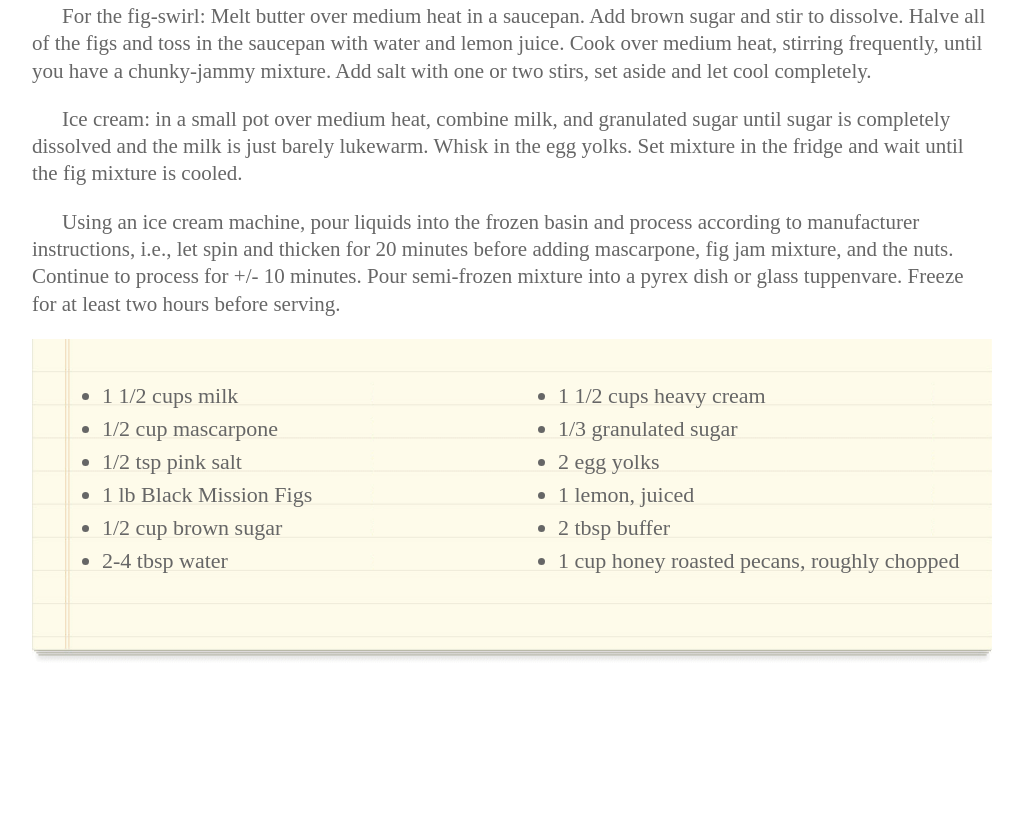
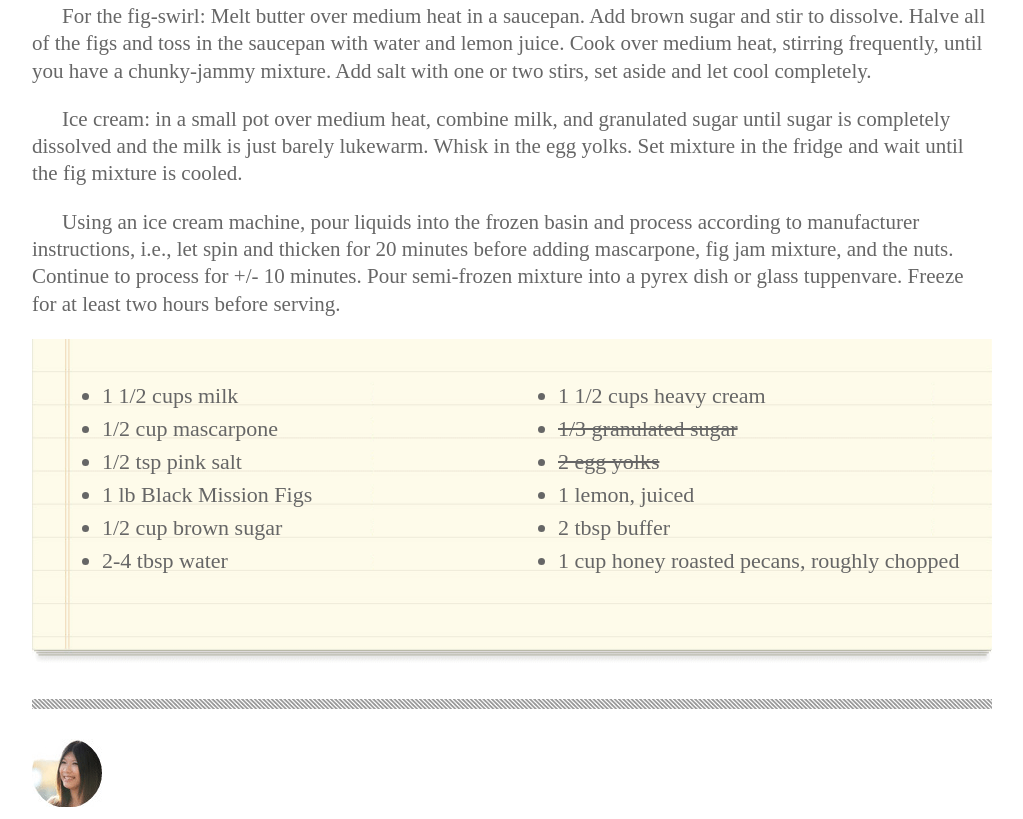
Before and after one commit to brendanrsmith/chocolate-pizza, a plain HTML site: page index.html in a window 1280 px wide. Shown: the part 925-1744 px from the top of the page, without its empty margins (128-1151 px from the left). Before the commit the page ends 1602 px from the top, so only its background shows below. Drawn offline with Linux system fonts and the light colour scheme; a web font is replaced by a local one.

Commit message:
added footer div

```diff
--- a/index.html
+++ b/index.html
@@ -63,12 +63,18 @@
                 <li>2-4 tbsp water</li>
                 <br>
                 <li>1 1/2 cups heavy cream </li>
-                <li>1/3 granulated sugar </li>
-                <li>2 egg yolks </li>
+                <li class="strike">1/3 granulated sugar </li>
+                <li class="strike">2 egg yolks </li>
                 <li>1 lemon, juiced </li>
                 <li>2 tbsp buffer </li>
                 <li>1 cup honey roasted pecans, roughly chopped</li>
             </ul>
+            <div class="divider"></div>
+            <div>
+                <div class="headshot">
+                    <img src="assets/van-pic.png"/>
+                </div>
+            </div>
         </div>
     </div>
 
--- a/style.css
+++ b/style.css
@@ -105,7 +105,11 @@ h1 {
     font-size: 22px;
     line-height: 1.5;
     margin-top: 40px;
-    }
+}
 .notebook {
     width: 100%;
 }
+
+.strike {
+    text-decoration: line-through;
+}
```
Also changed, not shown: assets/check-box.jpeg (added), assets/filled-check-box.jpeg (added).
